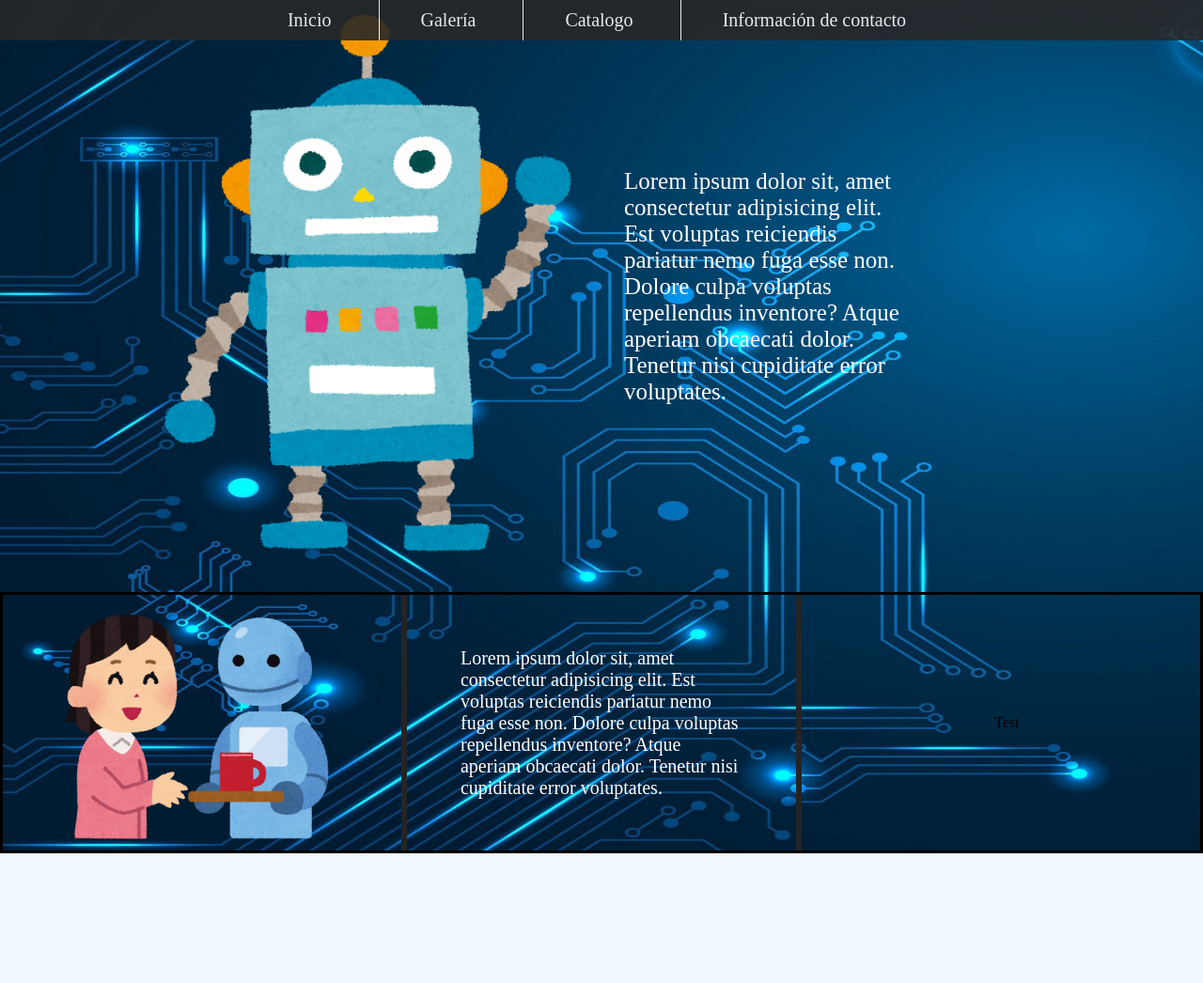
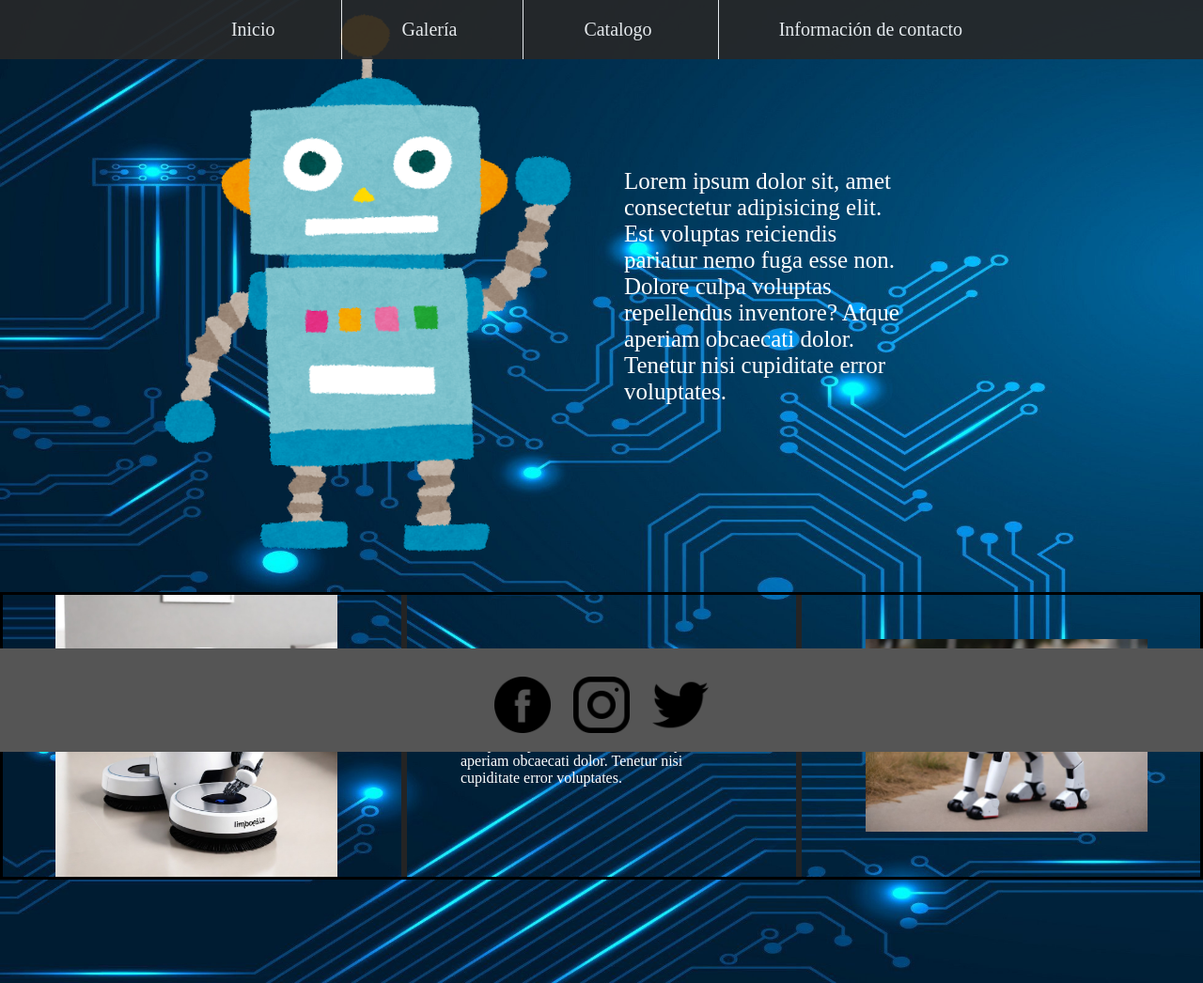
Before and after one commit to Tokipy/Proyecto-Grupal-Codo, a plain HTML site: page index.html in a window 1280 px wide. Shown: the whole page at 94% size. Before the commit the page ends 908 px from the top, so only its background shows below. Drawn offline with Linux system fonts and the light colour scheme.

Commit message:
Segunda Version 0.2. Se agrego formulario y footer con redes sociales.

```diff
--- /dev/null
+++ b/Catalogo.css
@@ -0,0 +1,113 @@
+.nav-bar {
+    position: fixed;
+    top: 0;
+    left: 0;
+    width: 100%;
+    background-color: rgb(40, 40, 40);
+    list-style-type: none;
+    padding: 0;
+    margin: 0;
+    text-align: center;
+}
+
+.nav-elements {
+    color: white;
+    display: inline-block;
+    padding-left: 40px;
+    padding-right: 50px;
+    padding-top: 10px;
+    padding-bottom: 10px;
+    margin: auto;
+    text-align: center;
+    vertical-align: middle;
+    font-size: 20px;
+    border-style: solid;
+    border-top: none;
+    border-bottom: none;
+    border-left: none;
+    border-right: none;
+    cursor: pointer;
+    transition: 0.1s;
+}
+.nav-elements:not(:last-child) {
+    border-right: 1px solid white;
+}
+
+.nav-elements:hover{
+    color: #fff;
+    text-shadow: 0 0 10px #fff,
+                 0 0 15px #fff;
+}
+
+*{
+    box-sizing: border-box;
+}
+
+nav a {
+    display: inline-block;
+    padding: 10px 20px;
+    color: #fff;
+    text-decoration: none;
+}
+
+
+body{
+    margin: 0;
+    padding: 0;
+    font-weight: 400;
+       font-size: 40px;
+}
+
+
+h1{
+    font-weight: 400;
+    text-align: center;
+    padding: 20px 0;
+    font-size: 40px;
+}
+
+img{
+    width: 50%;
+
+}
+.row{
+    display: flex;
+    padding: 20px;
+}
+
+.column{
+    flex:30%;
+    padding: 5px;
+}
+
+.column img{
+    margin-top: 5px;
+}
+
+@media (max-width: 600px){
+    .column{flex: 100%;}
+}
+
+
+footer {
+    background-color: #555555;
+    padding: 20px;
+    text-align: center;
+    position: sticky;
+    bottom: 0;
+}
+
+.social-media {
+    margin-top: 10px;
+}
+
+.social-media a {
+    display: inline-block;
+    margin: 0 10px;
+}
+
+.social-media img {
+    width: 60px; /* Adjust the size as needed */
+    height: 60px; /* Adjust the size as needed */
+    vertical-align: middle;
+}
--- a/index.html
+++ b/index.html
@@ -25,10 +25,10 @@
 
     <nav>
         <ul class="nav-bar">
-            <li class="nav-elements"><a>Inicio</a></li>
+            <li class="nav-elements"><a href="index.html">Inicio</a></li>
             <li class="nav-elements"><a>Galería</a></li>
             <li class="nav-elements"><a>Catalogo</a></li>
-            <li class="nav-elements"><a>Información de contacto</a></li>
+            <li class="nav-elements"><a href="Formulario.html">Información de contacto</a></li>
         </ul>
     </nav>
 
@@ -44,7 +44,7 @@
         </div>
         <div class="bottom-body">
             <div>
-                <img class="robot2" src="img/robot_house.png">
+                <img class="robot2" src="img/robot-limpieza2.jpeg">
             </div>
             <div>
             <p class="bottom-text">
@@ -55,11 +55,17 @@
             </p>
             </div>
             <div>
-                Test
+                <img class="robot2" src="img/perro-robot-guia.1jpeg.jpeg">
             </div>
         </div>
     </div>
-
+   <footer>
+    <div class="social-media">
+        <a href="#" class="facebook-foot"><img src="img/facebook_2168281.png"></a>
+        <a href="#" class="insta-foot"><img src="img/instagram_733614.png"></a>
+        <a href="#" class="twitter-foot"><img src="img/twitter_733635.png"></a>
+    </div>
+   </footer>
 
 
 
--- a/style.css
+++ b/style.css
@@ -39,6 +39,14 @@
                  0 0 15px #fff;
 }
 
+nav a {
+    display: inline-block;
+    padding: 10px 20px;
+    color: #fff;
+    text-decoration: none;
+}
+
+
 @media (max-width: 768px) {
     .navbar {
         position: relative; /* Para que se vea la barra bien desde un dispositivo mobil */
@@ -70,11 +78,12 @@
     vertical-align: middle;
 }
 
+
 .bottom-text {
     display: inline-block;
     vertical-align: middle;
     width: 300px;
-    font-size: 20px;
+    font-size: 1em;
     color: white;
 }
 
@@ -118,3 +127,43 @@
 .bottom-body::after {
     right: calc(33.333% - 1px);
 }
+
+footer {
+    background-color: #555555;
+    padding: 20px;
+    text-align: center;
+    position: sticky;
+    bottom: 0;
+}
+
+.social-media {
+    margin-top: 10px;
+}
+
+.social-media a {
+    display: inline-block;
+    margin: 0 10px;
+}
+
+.social-media img {
+    width: 60px; /* Adjust the size as needed */
+    height: 60px; /* Adjust the size as needed */
+    vertical-align: middle;
+}
+/* .social-media-buttons {
+    margin-top: 10px;
+}
+
+.social-media-button {
+    display: inline-block;
+    padding: 10px 20px;
+    margin: 0 10px;
+    background-color: #fff;
+    color: #333;
+    text-decoration: none;
+    border-radius: 5px;
+}
+
+.social-media-button:hover {
+    background-color: #ccc;
+} */
```
Also changed, not shown: Formulario.html (added, +74 -0 lines), img/Contactanos.jpeg (added), img/facebook_2168281.png (added), img/instagram_733614.png (added), img/perro-robot-guia.1jpeg.jpeg (added), img/robot-limpieza2.jpeg (added), img/twitter_733635.png (added).
